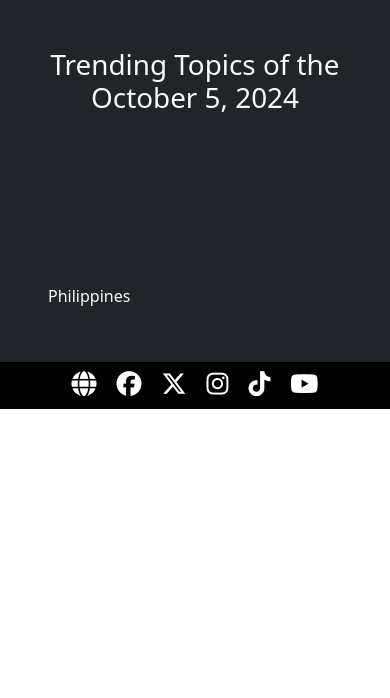
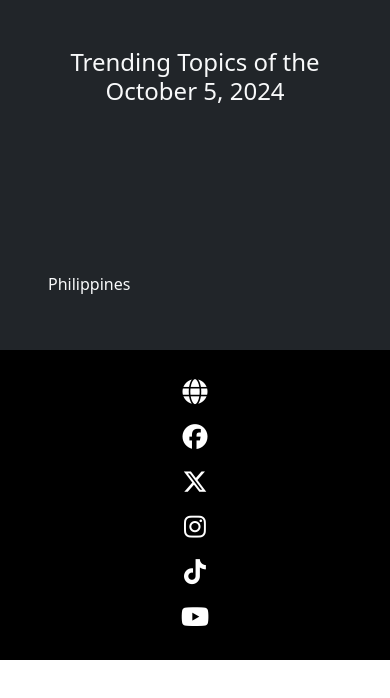
Before and after one commit to Guo-Alyssa-Lyn/data-viz, a plain HTML site: page index.html in a window 390 px wide. Drawn offline with nearby package versions, Linux system fonts and the light colour scheme; no server answers.

Commit message:
Update index.html

```diff
--- a/index.html
+++ b/index.html
@@ -8,40 +8,51 @@
 	<link href="https://cdn.jsdelivr.net/npm/bootstrap@5.3.3/dist/css/bootstrap.min.css" rel="stylesheet" integrity="sha384-QWTKZyjpPEjISv5WaRU9OFeRpok6YctnYmDr5pNlyT2bRjXh0JMhjY6hW+ALEwIH" crossorigin="anonymous">
 
 	<style>
-		/*div {
-			background-color: skyblue;
-	}
-	h1 {
-		text-align: center;
-	}
-	body {
-		margin: 0px;
-	}*/
 		footer{
 			background-color: black;
 			padding: 10px;
 			display: flex;
 			justify-content: center;
 			align-items: center;
+			flex-wrap: wrap;
 		}
 		.fa-globe, .fa-brands{
 			font-size: 25px;
 			color: white;
-		margin: 0 10px 0 10px;
+			margin: 0 10px;
 		}
 		.fa-globe:hover, .fa-brands:hover{
 			color: gray;
 		}
 
+		/* Media Query for Mobile Devices */
+		@media (max-width: 768px) {
+			h1 {
+				font-size: 24px;
+				margin-bottom: 20px;
+			}
+
+			canvas {
+				width: 100% !important;
+				height: auto !important;
+			}
+
+			footer {
+				flex-direction: column;
+				padding: 20px;
+			}
+
+			.fa-globe, .fa-brands {
+				margin: 10px 0;
+			}
+		}
 	</style>
 
 	<title>X Trending Topics</title>
-
-
 </head>
 <body>
 	<div class="bg-dark px-5 py-5">
-		<h1 class="text-light text-center mb-3"> Trending Topics of the <span id="date">10/05/24</span></h1>
+		<h1 class="text-light text-center mb-3">Trending Topics of the <span id="date">10/05/24</span></h1>
 
 		<!-- HTML tag to generate chart -->
 		<canvas id="myChart"></canvas>
@@ -50,8 +61,7 @@
 	</div>
 
 	<footer>
-		<a href="https://zuitt.co/?referral=2402-org-ali
-https://fontawesome.com/search" target="blank">
+		<a href="https://zuitt.co/?referral=2402-org-ali https://fontawesome.com/search" target="blank">
 			<i class="fa-solid fa-globe"></i>
 		</a>
 
@@ -59,8 +69,7 @@ https://fontawesome.com/search" target="blank">
 			<i class="fa-brands fa-facebook"></i>
 		</a>
 
-		<a href="https://www.facebook.com/zuitttechcareer
-https://twitter.com/zuittco" target="blank">
+		<a href="https://www.facebook.com/zuitttechcareer https://twitter.com/zuittco" target="blank">
 			<i class="fa-brands fa-x-twitter"></i>
 		</a>
 
@@ -83,7 +92,6 @@ https://twitter.com/zuittco" target="blank">
 	<!-- bootstrap -->
 	<script src="https://cdn.jsdelivr.net/npm/bootstrap@5.3.3/dist/js/bootstrap.bundle.min.js" integrity="sha384-YvpcrYf0tY3lHB60NNkmXc5s9fDVZLESaAA55NDzOxhy9GkcIdslK1eN7N6jIeHz" crossorigin="anonymous"></script>
 
-
 	<!-- Fontawesome Script -->
 	<script src="https://kit.fontawesome.com/f4eb73099e.js" crossorigin="anonymous"></script>
 
```
Lines whose indentation alone changed are shown as unchanged.
